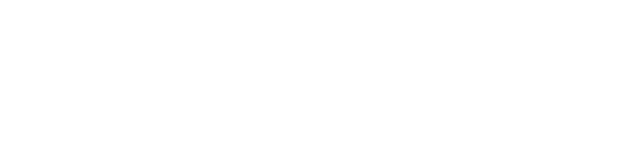
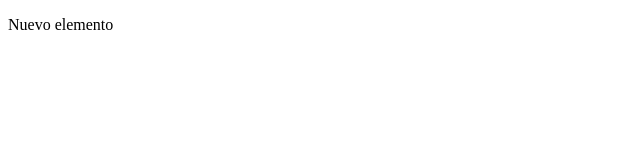
Before and after one commit to DevOjeda016/test-git, a website: page index.html in a window 1280 px wide. Shown: the whole page, without its empty margins (0-640 px from the left). Drawn offline with Linux system fonts and the light colour scheme.

Commit message:
fisrt commit

```diff
--- a/index.html
+++ b/index.html
@@ -6,6 +6,6 @@
     <title>Document</title>
 </head>
 <body>
-
+    <p>Nuevo elemento</p>
 </body>
 </html>
```
Also changed, not shown: package.json (added, +19 -0 lines).
